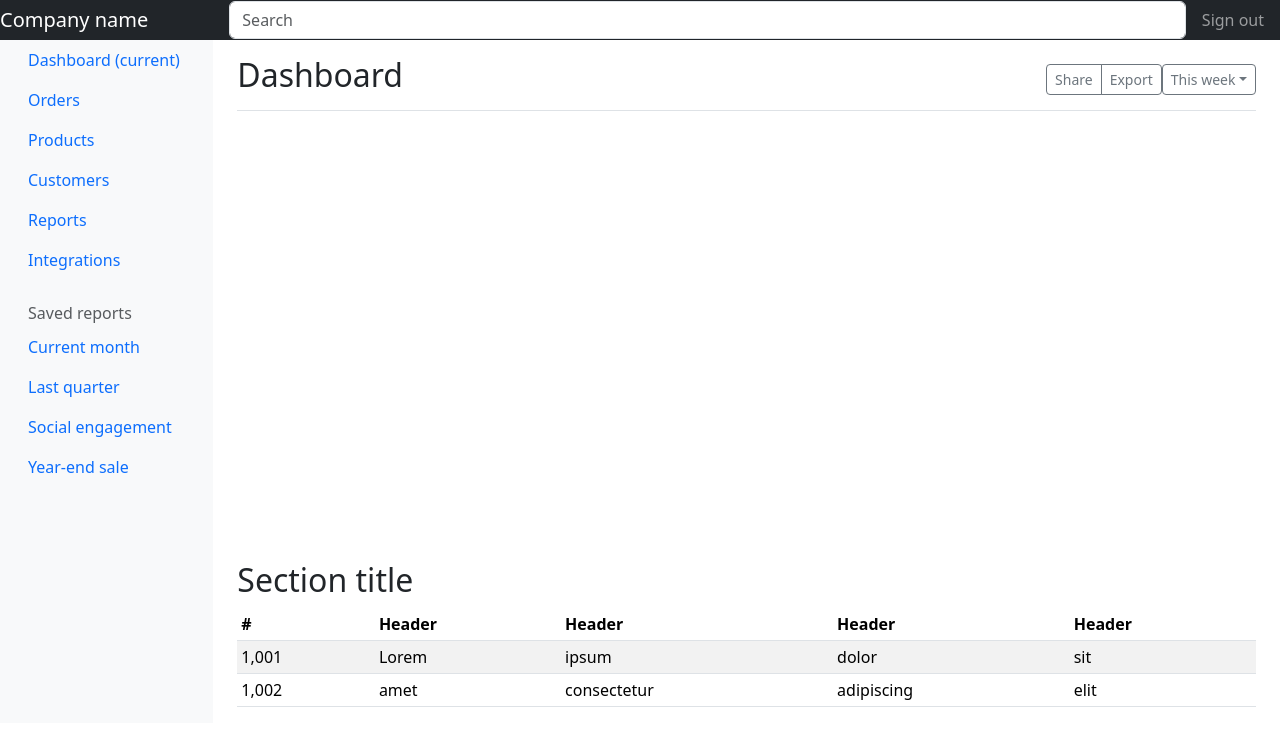
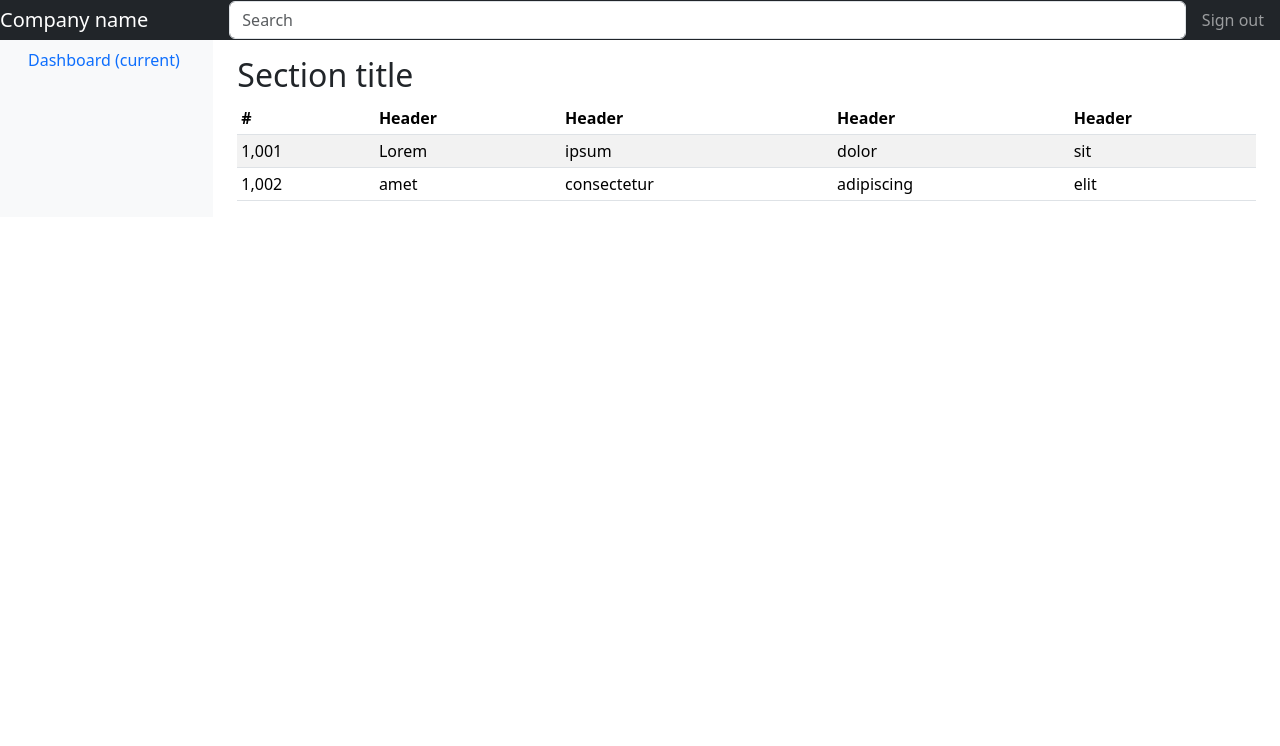
Before and after one commit to Shamim-cse-pust/project-react-admin-ms, a React (Vite) app: page / in a window 1280 px wide. Shown: the top 746 px of the page. Built offline with nearby package versions, Linux system fonts and the light colour scheme.

Commit message:
separate Dashboard to different Component

```diff
--- a/src/App.tsx
+++ b/src/App.tsx
@@ -1,148 +1,20 @@
+import Dashboard from "./components/Dashboard";
+import Menu from "./components/Menu";
+import Nav from "./components/Nav";
 function App() {
   return (
     <>
-      <body>
-    <nav className="navbar navbar-dark sticky-top bg-dark flex-md-nowrap p-0">
-      <a className="navbar-brand col-sm-3 col-md-2 mr-0" href="#">Company name</a>
-      <input className="form-control form-control-dark w-100" type="text" placeholder="Search" aria-label="Search"/>
-      <ul className="navbar-nav px-3">
-        <li className="nav-item text-nowrap">
-          <a className="nav-link" href="#">Sign out</a>
-        </li>
-      </ul>
-    </nav>
-
-    <div className="container-fluid">
-      <div className="row">
-        <nav className="col-md-2 d-none d-md-block bg-light sidebar">
-          <div className="sidebar-sticky">
-            <ul className="nav flex-column">
-              <li className="nav-item">
-                <a className="nav-link active" href="#">
-                  <span data-feather="home"></span>
-                  Dashboard <span className="sr-only">(current)</span>
-                </a>
-              </li>
-              <li className="nav-item">
-                <a className="nav-link" href="#">
-                  <span data-feather="file"></span>
-                  Orders
-                </a>
-              </li>
-              <li className="nav-item">
-                <a className="nav-link" href="#">
-                  <span data-feather="shopping-cart"></span>
-                  Products
-                </a>
-              </li>
-              <li className="nav-item">
-                <a className="nav-link" href="#">
-                  <span data-feather="users"></span>
-                  Customers
-                </a>
-              </li>
-              <li className="nav-item">
-                <a className="nav-link" href="#">
-                  <span data-feather="bar-chart-2"></span>
-                  Reports
-                </a>
-              </li>
-              <li className="nav-item">
-                <a className="nav-link" href="#">
-                  <span data-feather="layers"></span>
-                  Integrations
-                </a>
-              </li>
-            </ul>
-
-            <h6 className="sidebar-heading d-flex justify-content-between align-items-center px-3 mt-4 mb-1 text-muted">
-              <span>Saved reports</span>
-              <a className="d-flex align-items-center text-muted" href="#">
-                <span data-feather="plus-circle"></span>
-              </a>
-            </h6>
-            <ul className="nav flex-column mb-2">
-              <li className="nav-item">
-                <a className="nav-link" href="#">
-                  <span data-feather="file-text"></span>
-                  Current month
-                </a>
-              </li>
-              <li className="nav-item">
-                <a className="nav-link" href="#">
-                  <span data-feather="file-text"></span>
-                  Last quarter
-                </a>
-              </li>
-              <li className="nav-item">
-                <a className="nav-link" href="#">
-                  <span data-feather="file-text"></span>
-                  Social engagement
-                </a>
-              </li>
-              <li className="nav-item">
-                <a className="nav-link" href="#">
-                  <span data-feather="file-text"></span>
-                  Year-end sale
-                </a>
-              </li>
-            </ul>
-          </div>
-        </nav>
-
-        <main role="main" className="col-md-9 ml-sm-auto col-lg-10 pt-3 px-4">
-          <div className="d-flex justify-content-between flex-wrap flex-md-nowrap align-items-center pb-2 mb-3 border-bottom">
-            <h1 className="h2">Dashboard</h1>
-            <div className="btn-toolbar mb-2 mb-md-0">
-              <div className="btn-group mr-2">
-                <button className="btn btn-sm btn-outline-secondary">Share</button>
-                <button className="btn btn-sm btn-outline-secondary">Export</button>
-              </div>
-              <button className="btn btn-sm btn-outline-secondary dropdown-toggle">
-                <span data-feather="calendar"></span>
-                This week
-              </button>
-            </div>
-          </div>
-
-          <canvas className="my-4" id="myChart" width="900" height="380"></canvas>
-
-          <h2>Section title</h2>
-          <div className="table-responsive">
-            <table className="table table-striped table-sm">
-              <thead>
-                <tr>
-                  <th>#</th>
-                  <th>Header</th>
-                  <th>Header</th>
-                  <th>Header</th>
-                  <th>Header</th>
-                </tr>
-              </thead>
-              <tbody>
-                <tr>
-                  <td>1,001</td>
-                  <td>Lorem</td>
-                  <td>ipsum</td>
-                  <td>dolor</td>
-                  <td>sit</td>
-                </tr>
-                <tr>
-                  <td>1,002</td>
-                  <td>amet</td>
-                  <td>consectetur</td>
-                  <td>adipiscing</td>
-                  <td>elit</td>
-                </tr>
-              </tbody>
-            </table>
-          </div>
-        </main>
+      <Nav/>
+      <div className="container-fluid">
+        <div className="row">
+          <Menu/>
+          <main role="main" className="col-md-9 ml-sm-auto col-lg-10 pt-3 px-4">
+            <Dashboard/>
+          </main>
+        </div>
       </div>
-    </div>
-  </body>
     </>
-  )
+  );
 }
 
-export default App
+export default App;
--- /dev/null
+++ b/src/components/Dashboard.tsx
@@ -0,0 +1,38 @@
+import React from "react";
+
+const Dashboard = () => (
+  <div>
+    <h2>Section title</h2>
+    <div className="table-responsive">
+      <table className="table table-striped table-sm">
+        <thead>
+          <tr>
+            <th>#</th>
+            <th>Header</th>
+            <th>Header</th>
+            <th>Header</th>
+            <th>Header</th>
+          </tr>
+        </thead>
+        <tbody>
+          <tr>
+            <td>1,001</td>
+            <td>Lorem</td>
+            <td>ipsum</td>
+            <td>dolor</td>
+            <td>sit</td>
+          </tr>
+          <tr>
+            <td>1,002</td>
+            <td>amet</td>
+            <td>consectetur</td>
+            <td>adipiscing</td>
+            <td>elit</td>
+          </tr>
+        </tbody>
+      </table>
+    </div>
+  </div>
+);
+
+export default Dashboard;
--- /dev/null
+++ b/src/components/Menu.tsx
@@ -0,0 +1,18 @@
+import React from "react";
+
+const Menu = () => (
+  <nav className="col-md-2 d-none d-md-block bg-light sidebar">
+    <div className="sidebar-sticky">
+      <ul className="nav flex-column">
+        <li className="nav-item">
+          <a className="nav-link active" href="#">
+            <span data-feather="home"></span>
+            Dashboard <span className="sr-only">(current)</span>
+          </a>
+        </li>
+      </ul>
+    </div>
+  </nav>
+);
+
+export default Menu;
--- /dev/null
+++ b/src/components/Nav.tsx
@@ -0,0 +1,24 @@
+import React from "react";
+
+const Nav = () => (
+  <nav className="navbar navbar-dark sticky-top bg-dark flex-md-nowrap p-0">
+    <a className="navbar-brand col-sm-3 col-md-2 mr-0" href="#">
+      Company name
+    </a>
+    <input
+      className="form-control form-control-dark w-100"
+      type="text"
+      placeholder="Search"
+      aria-label="Search"
+    />
+    <ul className="navbar-nav px-3">
+      <li className="nav-item text-nowrap">
+        <a className="nav-link" href="#">
+          Sign out
+        </a>
+      </li>
+    </ul>
+  </nav>
+);
+
+export default Nav;
```
